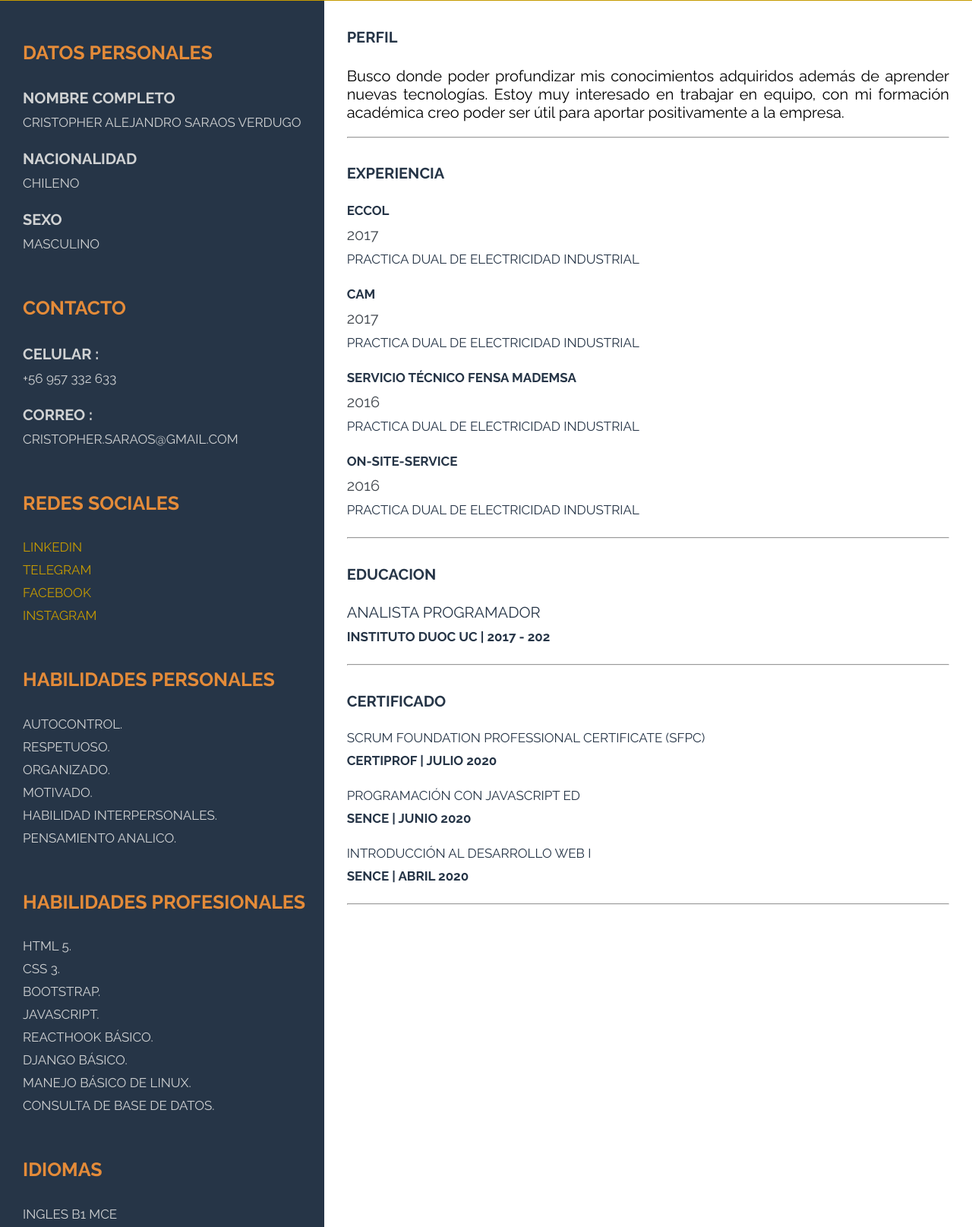
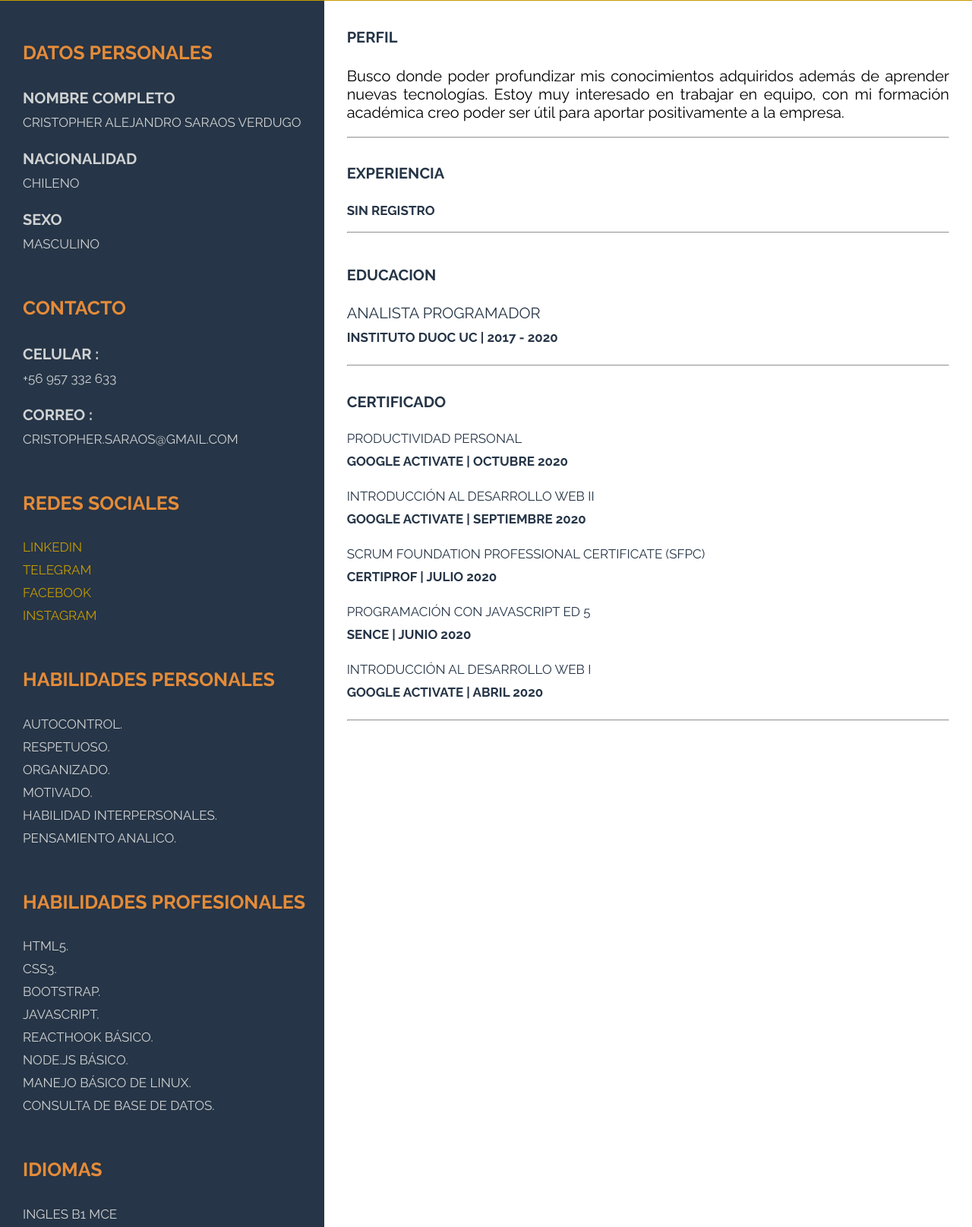
Before and after one commit to cristopheSaraosV/miCurriculum, a plain HTML site: page index.html in a window 1280 px wide. Shown: the part 210-1825 px from the top of the page at 76% size. Drawn offline with Linux system fonts and the light colour scheme.

Commit message:
Add files via upload

```diff
--- a/index.html
+++ b/index.html
@@ -85,12 +85,12 @@
                     <div class="contenedorInfo">
                         <h4>Habilidades profesionales</h4>
                         <ul>
-                            <li>html 5.</li>
-                            <li>css 3.</li>
+                            <li>HTML5.</li>
+                            <li>CSS3.</li>
                             <li>Bootstrap.</li>
                             <li>JavaScript.</li>
                             <li>ReactHook Básico.</li>
-                            <li>Django Básico.</li>
+                            <li>Node.js Básico.</li>
                             <li>Manejo Básico de linux.</li>
                             <li>Consulta de base de datos.</li>
                         </ul>
@@ -135,28 +135,11 @@
                         <h4>EXPERIENCIA</h4>
                         <!-- 1 -->
                         <ul>
-                            <li><span class="empresa">Eccol</span></li>
-                            <li><span class="fecha">2017</span></li>
+                            <li><span class="empresa">Sin registro</span></li>
+                            <!-- <li><span class="fecha">2017</span></li>
                             <li><span class="rol">Practica Dual de electricidad industrial</span></li>
-                        </ul>
-                        <!-- 2 -->
-                        <ul>
-                            <li><span class="empresa">CAM</span></li>
-                            <li><span class="fecha">2017</span></li>
-                            <li><span class="rol">Practica Dual de electricidad industrial</span></li>
-                        </ul>
-                        <!-- 3 -->
-                        <ul>
-                            <li><span class="empresa">SERVICIO TÉCNICO FENSA MADEMSA </span></li>
-                            <li><span class="fecha">2016</span></li>
-                            <li><span class="rol">Practica Dual de electricidad industrial</span></li>
-                        </ul>
-                        <!-- 4 -->
-                        <ul>
-                            <li><span class="empresa">ON-SITE-SERVICE</span></li>
-                            <li><span class="fecha">2016</span></li>
-                            <li><span class="rol">Practica Dual de electricidad industrial</span></li>
-                        </ul>
+                        </ul> -->
+
                         <hr class="estiloHr">
                     </div>
 
@@ -165,27 +148,34 @@
                         <!-- 1 -->
                         <ul>
                             <li><span class="carrera">analista programador</span></li>
-                            <li><span class="institucionAnnio">Instituto Duoc UC  | 2017 - 202</span></li>
+                            <li><span class="institucionAnnio">Instituto Duoc UC  | 2017 - 2020</span></li>
                         </ul>
                         <hr class="estiloHr">
                     </div>
 
                     <div class="contenidoPrincipal">
                         <h4>certificado</h4>
-                        <!-- 1 -->
+                        <ul>
+                            <li><span class="certificado">PRODUCTIVIDAD PERSONAL</span></li>
+                            <li><span class="institucionAnnio">Google Activate  | Octubre 2020</span></li>
+                        </ul>
+                        <ul>
+                            <li><span class="certificado">INTRODUCCIÓN AL DESARROLLO WEB II</span></li>
+                            <li><span class="institucionAnnio">Google Activate  | Septiembre 2020</span></li>
+                        </ul>
                         <ul>
                             <li><span class="certificado">SCRUM FOUNDATION PROFESSIONAL CERTIFICATE (SFPC)</span></li>
                             <li><span class="institucionAnnio">Certiprof  | Julio 2020</span></li>
                         </ul>
 
                         <ul>
-                            <li><span class="certificado">PROGRAMACIÓN CON JAVASCRIPT ED </span></li>
+                            <li><span class="certificado">PROGRAMACIÓN CON JAVASCRIPT ED 5</span></li>
                             <li><span class="institucionAnnio">Sence  | Junio 2020</span></li>
                         </ul>
 
                         <ul>
                             <li><span class="certificado">INTRODUCCIÓN AL DESARROLLO WEB I</span></li>
-                            <li><span class="institucionAnnio">Sence  | Abril 2020</span></li>
+                            <li><span class="institucionAnnio">Google Activate  | Abril 2020</span></li>
                         </ul>
                         <hr class="estiloHr">
                     </div>
```
